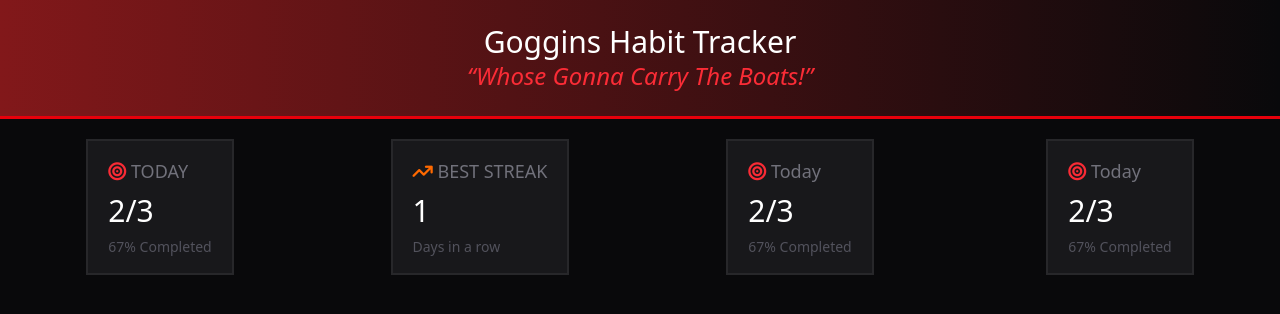
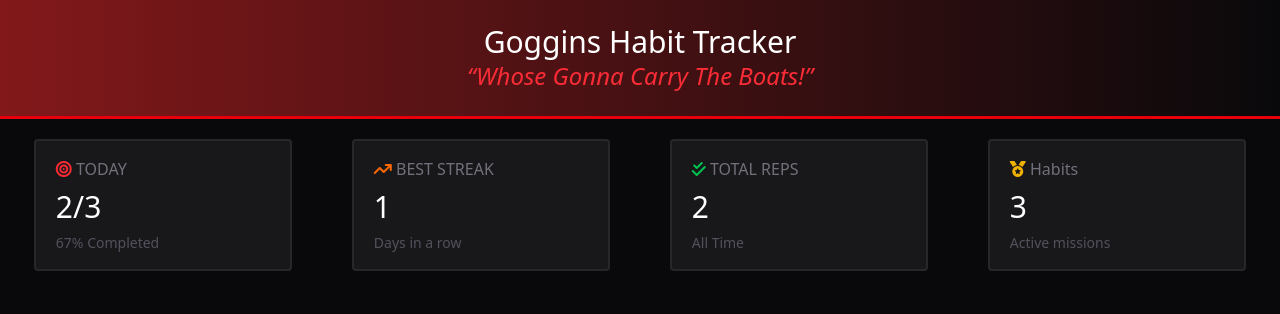
Before and after one commit to kiyamehr/Goggins-Habit-Tracker, a website built with Vite: page index.html in a window 1280 px wide. Built offline with nearby package versions, Linux system fonts and the light colour scheme.

Commit message:
completed designing tracking cards

```diff
--- a/index.html
+++ b/index.html
@@ -30,38 +30,50 @@
     <!-- Tracking section  -->
     <section
       id="tracking-box"
-      class="grid sm:grid-cols-4 items-center justify-center grid-cols-2 my-5"
+      class="grid sm:grid-cols-4 items-center justify-center grid-cols-2 mx-2 my-5 gap-2"
     >
-      <div id="completed-today" class="tacker-box-design mx-auto py-4 px-5">
-        <p class="text-lg text-[#71717b]">
-          <i class="fa fa-bullseye text-[#f92b35]"></i> TODAY
+      <div
+        id="completed-today"
+        class="w-full lg:w-10/12 tacker-box-design mx-auto py-4 px-5 rounded-sm"
+      >
+        <p class="text-base text-[#71717b]">
+          <i class="fa fa-bullseye text-[#f92b35]"> </i> TODAY
         </p>
         <p class="text-3xl text-white my-2">2/3</p>
         <p class="text-sm text-[#52525c]"><span>67</span>% Completed</p>
       </div>
 
-      <div id="best-streak" class="tacker-box-design mx-auto py-4 px-5">
-        <p class="text-lg text-[#71717b]">
+      <div
+        id="best-streak"
+        class="w-full lg:w-10/12 tacker-box-design mx-auto py-4 px-5 rounded-sm"
+      >
+        <p class="text-base text-[#71717b]">
           <i class="fa fa-arrow-trend-up text-[#ff6900]"></i> BEST STREAK
         </p>
         <p class="text-3xl text-white my-2">1</p>
         <p class="text-sm text-[#52525c]">Days in a row</p>
       </div>
 
-      <div id="total-reps" class="tacker-box-design mx-auto py-4 px-5">
-        <p class="text-lg text-[#71717b]">
-          <i class="fa fa-bullseye text-[#f92b35]"></i> Today
+      <div
+        id="total-reps"
+        class="w-full lg:w-10/12 tacker-box-design mx-auto py-4 px-5 rounded-sm"
+      >
+        <p class="text-base text-[#71717b]">
+          <i class="fa fa-check-double text-[#00c54e]"></i> TOTAL REPS
         </p>
-        <p class="text-3xl text-white my-2">2/3</p>
-        <p class="text-sm text-[#52525c]"><span>67</span>% Completed</p>
+        <p class="text-3xl text-white my-2">2</p>
+        <p class="text-sm text-[#52525c]"><span>All Time</p>
       </div>
 
-      <div id="habits" class="tacker-box-design mx-auto py-4 px-5">
-        <p class="text-lg text-[#71717b]">
-          <i class="fa fa-bullseye text-[#f92b35]"></i> Today
+      <div
+        id="habits"
+        class="w-full lg:w-10/12 tacker-box-design mx-auto py-4 px-5 rounded-sm"
+      >
+        <p class="text-base text-[#71717b]">
+          <i class="fa fa-medal text-[#f0b100]"></i> Habits
         </p>
-        <p class="text-3xl text-white my-2">2/3</p>
-        <p class="text-sm text-[#52525c]"><span>67</span>% Completed</p>
+        <p class="text-3xl text-white my-2">3</p>
+        <p class="text-sm text-[#52525c]">Active missions</p>
       </div>
     </section>
   </body>
```
